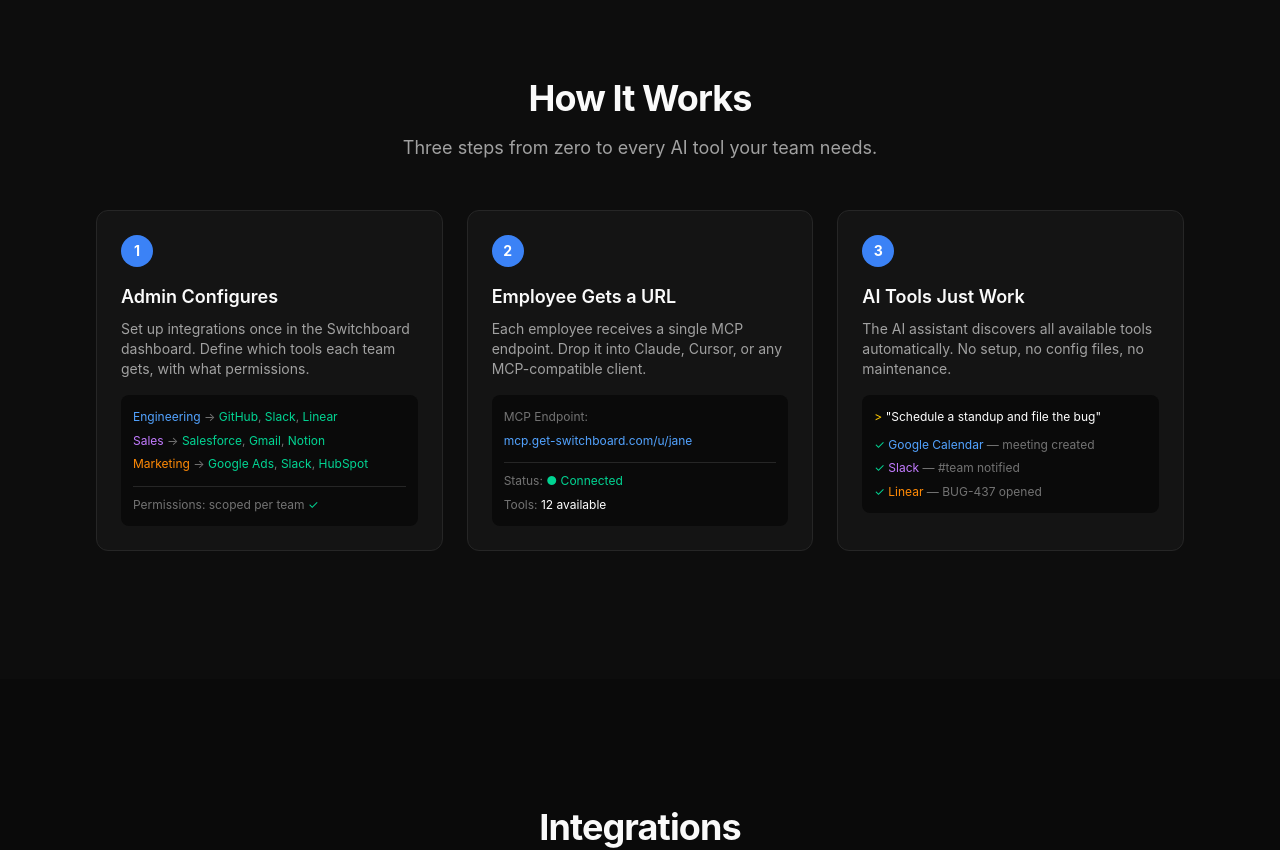
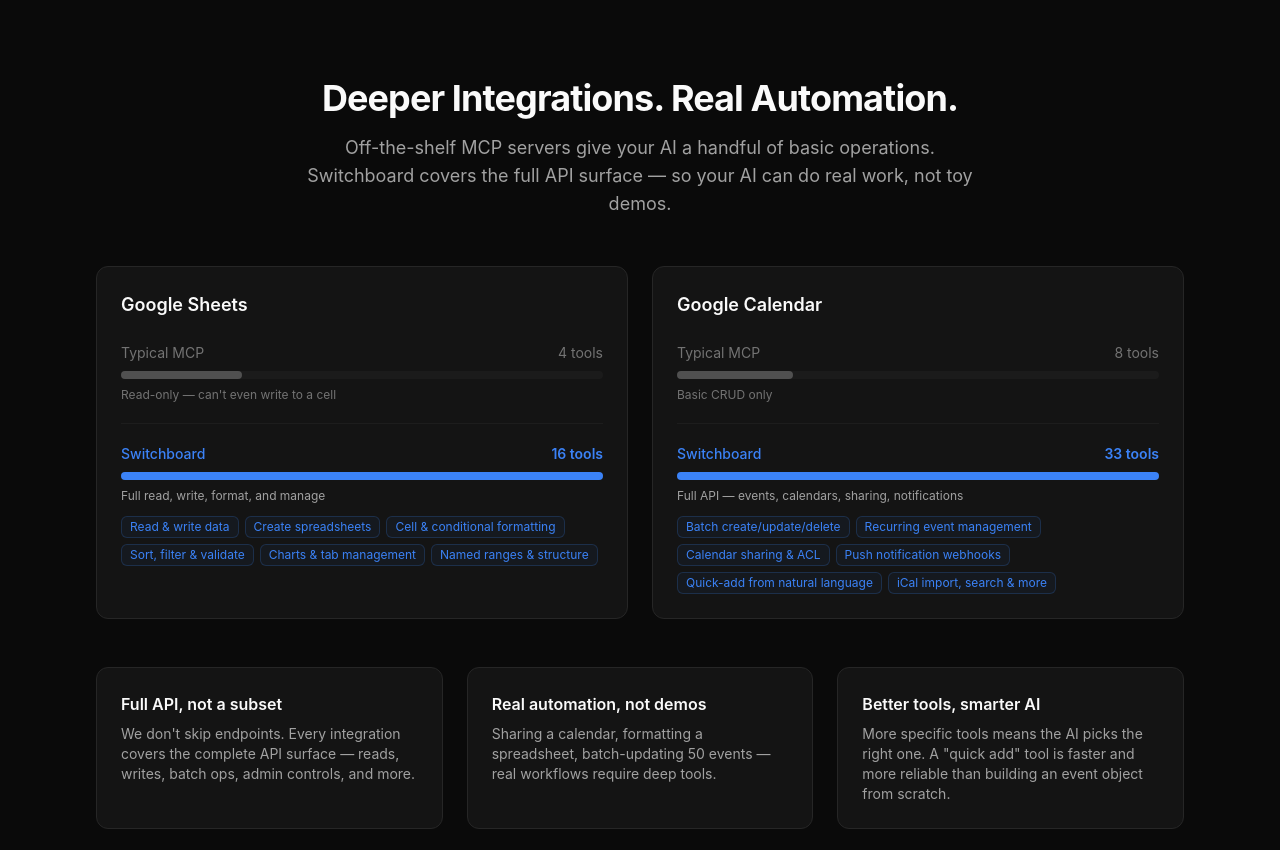
Before and after one commit to benjscohen/get-switchboard, a Next.js app: page / in a window 1280 px wide. Shown: the part 1700-2550 px from the top of the page. Built offline with nearby package versions, Linux system fonts and the light colour scheme; no server answers.

Commit message:
Updating messaging

```diff
--- a/src/app/(marketing)/page.tsx
+++ b/src/app/(marketing)/page.tsx
@@ -1,5 +1,6 @@
 import { Hero } from "@/components/sections/hero";
 import { Problem } from "@/components/sections/problem";
+import { Depth } from "@/components/sections/depth";
 import { HowItWorks } from "@/components/sections/how-it-works";
 import { Integrations } from "@/components/sections/integrations";
 import { Skills } from "@/components/sections/skills";
@@ -11,6 +12,7 @@ export default function Home() {
     <>
       <Hero />
       <Problem />
+      <Depth />
       <HowItWorks />
       <Integrations />
       <Skills />
--- /dev/null
+++ b/src/components/sections/depth.tsx
@@ -0,0 +1,219 @@
+"use client";
+
+import { motion } from "motion/react";
+import { Container } from "@/components/ui/container";
+import { Card } from "@/components/ui/card";
+import {
+  Section,
+  SectionHeader,
+  SectionTitle,
+  SectionDescription,
+} from "@/components/ui/section";
+
+const comparisons = [
+  {
+    integration: "Google Sheets",
+    typical: {
+      count: 4,
+      note: "Read-only — can't even write to a cell",
+      tools: [
+        "Find spreadsheets",
+        "Get metadata",
+        "Get cell range",
+        "Get text content",
+      ],
+    },
+    switchboard: {
+      count: 16,
+      note: "Full read, write, format, and manage",
+      highlights: [
+        "Read & write data",
+        "Create spreadsheets",
+        "Cell & conditional formatting",
+        "Sort, filter & validate",
+        "Charts & tab management",
+        "Named ranges & structure",
+      ],
+    },
+  },
+  {
+    integration: "Google Calendar",
+    typical: {
+      count: 8,
+      note: "Basic CRUD only",
+      tools: [
+        "List events",
+        "Get event",
+        "Create event",
+        "Update event",
+        "Delete event",
+        "Find free time",
+        "Respond to event",
+        "List calendars",
+      ],
+    },
+    switchboard: {
+      count: 33,
+      note: "Full API — events, calendars, sharing, notifications",
+      highlights: [
+        "Batch create/update/delete",
+        "Recurring event management",
+        "Calendar sharing & ACL",
+        "Push notification webhooks",
+        "Quick-add from natural language",
+        "iCal import, search & more",
+      ],
+    },
+  },
+];
+
+const capabilities = [
+  {
+    title: "Full API, not a subset",
+    description:
+      "We don't skip endpoints. Every integration covers the complete API surface — reads, writes, batch ops, admin controls, and more.",
+  },
+  {
+    title: "Real automation, not demos",
+    description:
+      "Sharing a calendar, formatting a spreadsheet, batch-updating 50 events — real workflows require deep tools.",
+  },
+  {
+    title: "Better tools, smarter AI",
+    description:
+      'More specific tools means the AI picks the right one. A "quick add" tool is faster and more reliable than building an event object from scratch.',
+  },
+];
+
+function Bar({
+  count,
+  max,
+  accent,
+  delay,
+}: {
+  count: number;
+  max: number;
+  accent?: boolean;
+  delay: number;
+}) {
+  const pct = Math.round((count / max) * 100);
+  return (
+    <div className="h-2 w-full rounded-full bg-border/40">
+      <motion.div
+        className={`h-full rounded-full ${accent ? "bg-accent" : "bg-text-tertiary/60"}`}
+        initial={{ width: 0 }}
+        whileInView={{ width: `${pct}%` }}
+        viewport={{ once: true }}
+        transition={{ duration: 0.8, delay, ease: "easeOut" }}
+      />
+    </div>
+  );
+}
+
+function ComparisonCard({
+  comparison,
+  index,
+}: {
+  comparison: (typeof comparisons)[number];
+  index: number;
+}) {
+  const { integration, typical, switchboard } = comparison;
+  const max = switchboard.count;
+  const baseDelay = index * 0.2;
+
+  return (
+    <motion.div
+      initial={{ opacity: 0, y: 20 }}
+      whileInView={{ opacity: 1, y: 0 }}
+      viewport={{ once: true, margin: "-100px" }}
+      transition={{ duration: 0.4, delay: baseDelay }}
+    >
+      <Card hover={false} className="h-full">
+        <h3 className="mb-6 text-lg font-semibold">{integration}</h3>
+
+        {/* Typical MCP */}
+        <div className="mb-5">
+          <div className="mb-2 flex items-baseline justify-between">
+            <span className="text-sm text-text-tertiary">Typical MCP</span>
+            <span className="font-mono text-sm text-text-tertiary">
+              {typical.count} tools
+            </span>
+          </div>
+          <Bar count={typical.count} max={max} delay={baseDelay + 0.2} />
+          <p className="mt-2 text-xs text-text-tertiary">{typical.note}</p>
+        </div>
+
+        {/* Divider */}
+        <div className="mb-5 border-t border-border/50" />
+
+        {/* Switchboard */}
+        <div>
+          <div className="mb-2 flex items-baseline justify-between">
+            <span className="text-sm font-medium text-accent">Switchboard</span>
+            <span className="font-mono text-sm font-semibold text-accent">
+              {switchboard.count} tools
+            </span>
+          </div>
+          <Bar count={switchboard.count} max={max} accent delay={baseDelay + 0.4} />
+          <p className="mt-2 text-xs text-text-secondary">{switchboard.note}</p>
+          <div className="mt-3 flex flex-wrap gap-1.5">
+            {switchboard.highlights.map((h) => (
+              <span
+                key={h}
+                className="rounded-md border border-accent/20 bg-accent/5 px-2 py-0.5 text-xs text-accent"
+              >
+                {h}
+              </span>
+            ))}
+          </div>
+        </div>
+      </Card>
+    </motion.div>
+  );
+}
+
+export function Depth() {
+  return (
+    <Section>
+      <Container>
+        <SectionHeader>
+          <SectionTitle>
+            Deeper Integrations. Real Automation.
+          </SectionTitle>
+          <SectionDescription>
+            Off-the-shelf MCP servers give your AI a handful of basic operations.
+            Switchboard covers the full API surface — so your AI can do real
+            work, not toy demos.
+          </SectionDescription>
+        </SectionHeader>
+
+        {/* Comparison cards */}
+        <div className="grid gap-6 md:grid-cols-2">
+          {comparisons.map((comp, i) => (
+            <ComparisonCard key={comp.integration} comparison={comp} index={i} />
+          ))}
+        </div>
+
+        {/* Capability highlights */}
+        <div className="mt-12 grid gap-6 md:grid-cols-3">
+          {capabilities.map((cap, i) => (
+            <motion.div
+              key={cap.title}
+              initial={{ opacity: 0, y: 20 }}
+              whileInView={{ opacity: 1, y: 0 }}
+              viewport={{ once: true, margin: "-100px" }}
+              transition={{ duration: 0.4, delay: i * 0.1 }}
+            >
+              <Card className="h-full">
+                <h3 className="font-semibold">{cap.title}</h3>
+                <p className="mt-2 text-sm text-text-secondary">
+                  {cap.description}
+                </p>
+              </Card>
+            </motion.div>
+          ))}
+        </div>
+      </Container>
+    </Section>
+  );
+}
--- a/src/lib/constants.ts
+++ b/src/lib/constants.ts
@@ -15,7 +15,7 @@ export const heroContent = {
   badge: "Now in Early Access",
   headline: "One URL. Every tool.",
   subheadline:
-    "Switchboard is the corporate app store for AI tools. Give every employee a single MCP endpoint that connects their AI assistant to every tool they need — managed, secured, and observable.",
+    "Give every employee a single MCP endpoint with the deepest integrations available. Not 5 basic operations — full API coverage across every tool your team uses. Managed, secured, and observable.",
   primaryCta: { label: "Join the Waitlist", href: "#waitlist" },
   secondaryCta: { label: "See How It Works", href: "#how-it-works" },
 };
```
